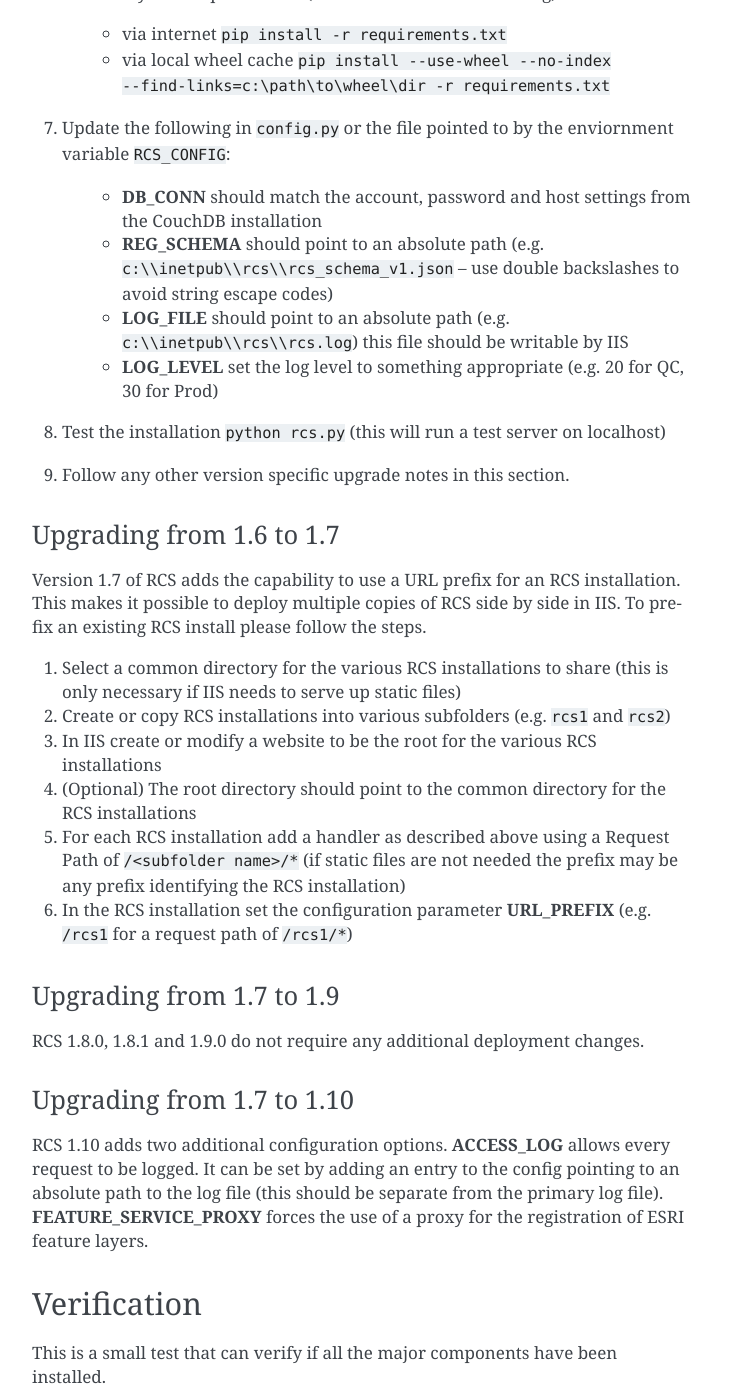
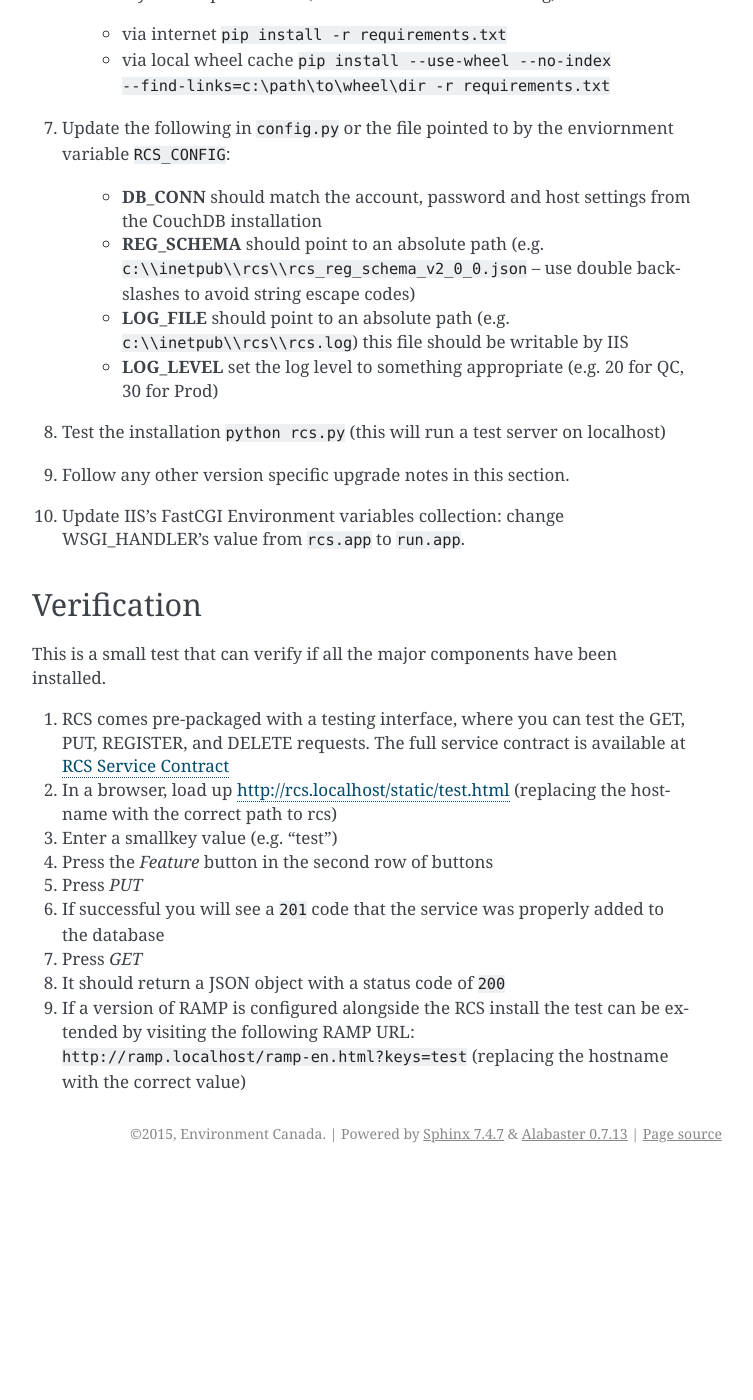
Before and after one commit to fgpv-vpgf/rcs, a Sphinx documentation site: the page built from docs/admin/deployment.rst, in a window 1280 px wide and 1400 px high, scrolled down 3336 px. Shown: the whole window, without its empty margins (388-1141 px from the left). Built offline with Sphinx 7.4.7, drawn with Linux system fonts in a browser that asks for light colours; after the commit the page ends 4509 px from its top, so only the background shows below that; some of the changed text lies outside the part shown.

Commit message:
Update version to 2.0.0-RC2 and deployment docs

```diff
--- a/docs/admin/configuration.rst
+++ b/docs/admin/configuration.rst
@@ -32,3 +32,5 @@
     Template URL for the catalogue page, should include a ``{0}`` parameter for string replacement
 REG_SCHEMA
     Path to the JSON schema to be used for validating PUT requests
+LANGS
+    Must match the languages required by the schema (e.g. 'en', 'fr')
--- a/docs/admin/deployment.rst
+++ b/docs/admin/deployment.rst
@@ -38,14 +38,14 @@
 
 #. Ensure python is a 2.7.x release
 #. Get an RCS release package ``rcs-X.Y.Z.zip``
-#. Extract the release package, it should be somewhere IIS can be configured to read from ``c:\inetpub\rcs-X.Y.Z``
+#. Extract the release package, it should be somewhere IIS can be configured to read from ``c:\inetpub\rcs``
 #. [Optional] Get prepackaged dependencies (should be a directory full of ``.whl`` files)
 #. Install pip (https://pip.pypa.io/en/latest/installing.html)
 #. Install virtualenv ``pip install virtualenv``
 #. Create python virtual environment in the release location and activate it
     .. code-block:: bat
 
-        cd c:\inetpub\rcs-X.Y.Z
+        cd c:\inetpub\rcs
         virtualenv .
         scripts\activate
 #. Install the project dependencies (perform only one of the following steps):
@@ -58,13 +58,13 @@
    full description for all options, at a minimum update the following:
 
     * **DB_CONN** should match the account, password and host settings from the CouchDB installation
-    * **REG_SCHEMA** should point to an absolute path (e.g. ``c:\\inetpub\\rcs\\rcs_schema_v1.json``
+    * **REG_SCHEMA** should point to an absolute path (e.g. ``c:\\inetpub\\rcs\\rcs_reg_schema_v2_0_0.json``
       -- use double backslashes to avoid string escape codes)
     * **LOG_FILE** should point to an absolute path (e.g. ``c:\\inetpub\\rcs\\rcs.log``)
       this file should be writable by IIS
     * **LOG_LEVEL** set the log level to something appropriate (e.g. 20 for QC, 30 for Prod)
-#. Test the installation ``python rcs.py`` (this will run a test server on localhost)
-#. Seed the database ``python seed_qa_keys.py`` (**do not perform this in pproduction**)
+#. Test the installation ``python run.py`` (this will run a test server on localhost)
+#. Seed the database ``python seed_qa_keys.py`` (**change these values before running on Production!**)
 
 IIS Integration
 ^^^^^^^^^^^^^^^
@@ -85,9 +85,9 @@
     .. code-block:: yaml
 
         PYTHONPATH: C:\inetpub\rcs\
-        WSGI_HANDLER: rcs.app
+        WSGI_HANDLER: run.app
 
-Upgrading from 1.x on Windows (IIS + FastCgi)
+Upgrading from 1.8+ on Windows (IIS + FastCgi)
 ---------------------------------------------
 
 Upgrading RCS can be performed in place wihtout the need to change the IIS
@@ -118,47 +118,14 @@
 #. Update the following in ``config.py`` or the file pointed to by the enviornment variable ``RCS_CONFIG``:
 
     * **DB_CONN** should match the account, password and host settings from the CouchDB installation
-    * **REG_SCHEMA** should point to an absolute path (e.g. ``c:\\inetpub\\rcs\\rcs_schema_v1.json``
+    * **REG_SCHEMA** should point to an absolute path (e.g. ``c:\\inetpub\\rcs\\rcs_reg_schema_v2_0_0.json``
       -- use double backslashes to avoid string escape codes)
     * **LOG_FILE** should point to an absolute path (e.g. ``c:\\inetpub\\rcs\\rcs.log``)
       this file should be writable by IIS
     * **LOG_LEVEL** set the log level to something appropriate (e.g. 20 for QC, 30 for Prod)
 #. Test the installation ``python rcs.py`` (this will run a test server on localhost)
 #. Follow any other version specific upgrade notes in this section.
-
-Upgrading from 1.6 to 1.7
-^^^^^^^^^^^^^^^^^^^^^^^^^
-
-Version 1.7 of RCS adds the capability to use a URL prefix for an RCS
-installation.  This makes it possible to deploy multiple copies of RCS side by
-side in IIS.  To prefix an existing RCS install please follow the steps.
-
-#. Select a common directory for the various RCS installations to share (this
-   is only necessary if IIS needs to serve up static files)
-#. Create or copy RCS installations into various subfolders (e.g. ``rcs1`` and
-   ``rcs2``)
-#. In IIS create or modify a website to be the root for the various RCS installations
-#. (Optional) The root directory should point to the common directory for the
-   RCS installations
-#. For each RCS installation add a handler as described above using a Request
-   Path of ``/<subfolder name>/*`` (if static files are not needed the prefix
-   may be any prefix identifying the RCS installation)
-#. In the RCS installation set the configuration parameter **URL_PREFIX** (e.g.
-   ``/rcs1`` for a request path of ``/rcs1/*``)
-
-Upgrading from 1.7 to 1.9
-^^^^^^^^^^^^^^^^^^^^^^^^^
-
-RCS 1.8.0, 1.8.1 and 1.9.0 do not require any additional deployment changes.
-
-Upgrading from 1.7 to 1.10
-^^^^^^^^^^^^^^^^^^^^^^^^^^
-
-RCS 1.10 adds two additional configuration options.  **ACCESS_LOG** allows every
-request to be logged.  It can be set by adding an entry to the config pointing
-to an absolute path to the log file (this should be separate from the primary log file).
-**FEATURE_SERVICE_PROXY** forces the use of a proxy for the registration of ESRI feature
-layers.
+#. Update IIS's FastCGI Environment variables collection: change WSGI_HANDLER's value from ``rcs.app`` to ``run.app``.
 
 Verification
 ------------
--- a/setup.py
+++ b/setup.py
@@ -7,9 +7,9 @@
 setup(
     name="rcs",
     description="RAMP Configuration Service",
-    version="2.0.0-2",
-    author="Environment Canada",
-    author_email="mike.weech@ec.gc.ca",
+    version="2.0.0-RC2",
+    author="Environment and Climate Change Canada",
+    author_email="mike.weech@canada.ca",
     url="https://github.com/fgpv-vpgf/rcs",
     py_modules=['run', 'wfastcgi', 'config', 'seed_qa_keys'],
     packages=['services', 'services.db', 'services.regparse'],
```
